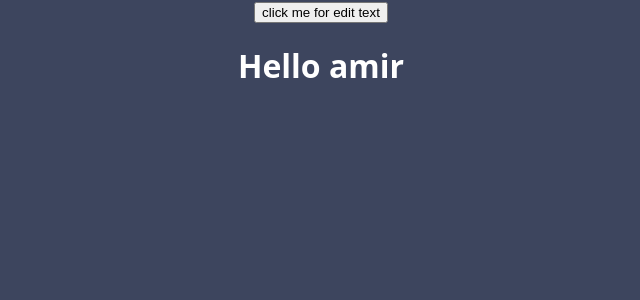
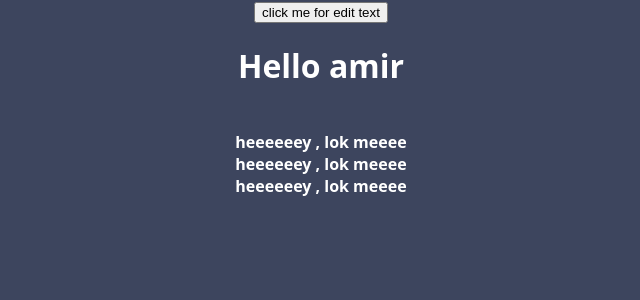
Before and after one commit to a-n-f/first-react-pro, a React (Vite) app: page / in a window 1280 px wide. Shown: the top 300 px of the page, without its empty margins (319-959 px from the left). Built offline with nearby package versions, Linux system fonts and the light colour scheme.

Commit message:
children-328

```diff
--- a/index.html
+++ b/index.html
@@ -6,7 +6,7 @@
   <link rel="icon" type="image/svg+xml" href="/vite.svg" />
   <meta name="viewport" content="width=device-width, initial-scale=1.0" />
   <title>my-project</title>
-  <!--  جلسه 325 , "state" -->
+  <!--  جلسه 328 , "children" -->
 </head>
 
 <body>
--- a/src/App.jsx
+++ b/src/App.jsx
@@ -2,7 +2,6 @@ import { useState } from "react"
 import ChildComponent from "./ChildComponent.jsx"
 
 function App() {
-  console.log("OK");
 
   const [txt, setTxt] = useState("Hello amir")
 
@@ -14,7 +13,9 @@ function App() {
     <div>
 
       <button onClick={changeTxt}>click me for edit text</button>
-      <ChildComponent title={txt} />
+      <ChildComponent title={txt}>
+        <b>heeeeeey , lok meeee </b>
+      </ChildComponent>
 
     </div>
   )
--- a/src/ChildComponent.jsx
+++ b/src/ChildComponent.jsx
@@ -1,8 +1,14 @@
-const ChildComponent = ({title}) => {
+const ChildComponent = ({title , children}) => {
 
     return (
         <div>
             <h1>{title}</h1>
+            <br/>
+            {children}
+            <br/>
+            {children}
+            <br/>
+            {children}
         </div>
     )
 }
```
